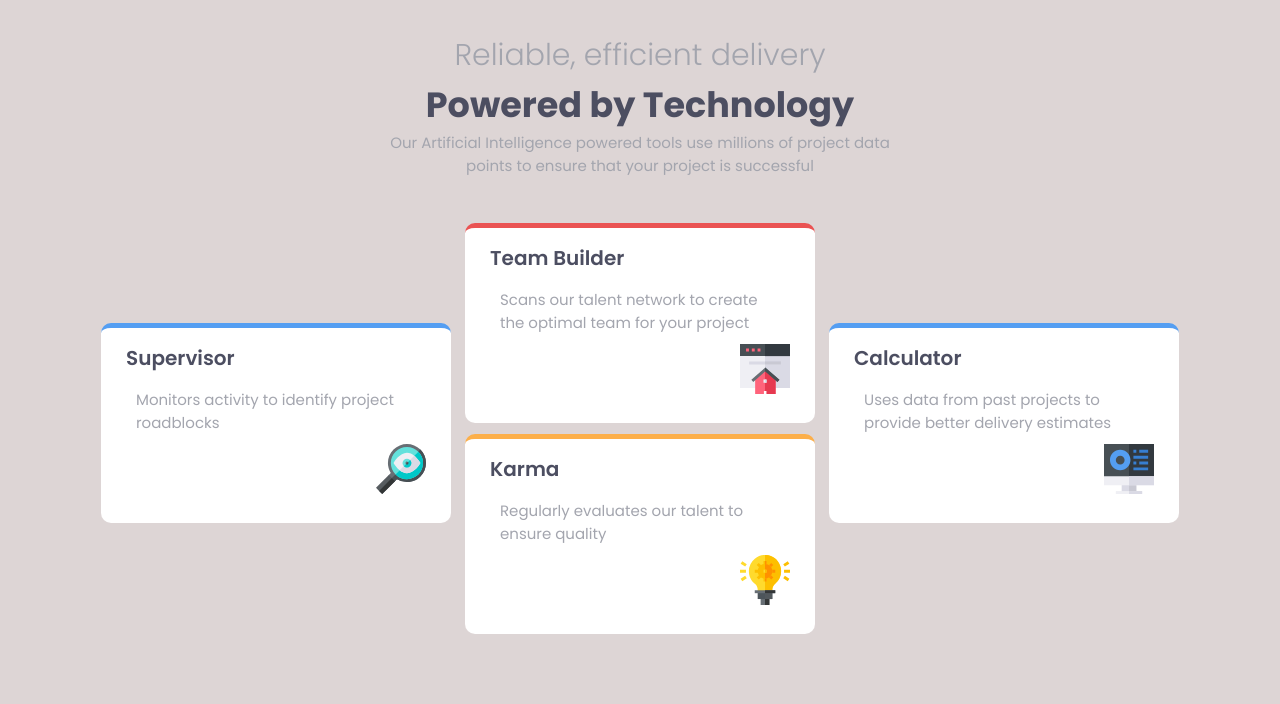
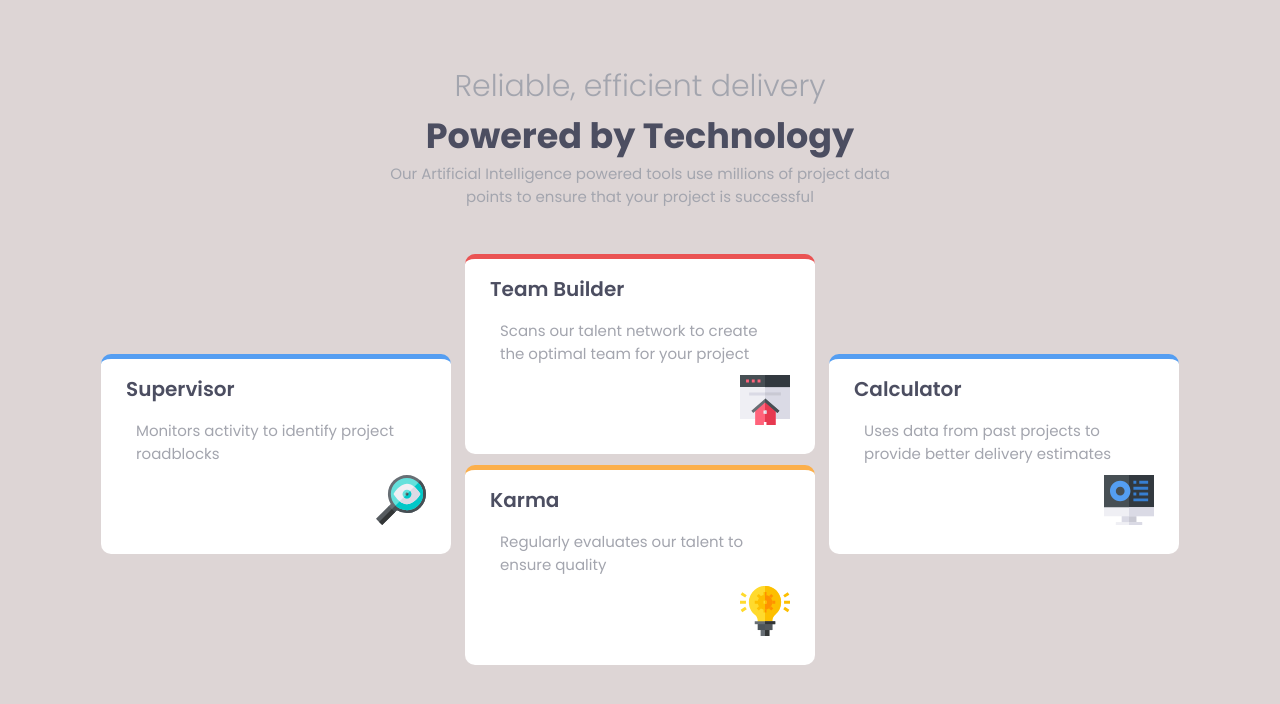
Before and after one commit to klopeq/Four-card-feature-section, a plain HTML site: page index.html in a window 1280 px wide. Drawn offline with Linux system fonts and the light colour scheme.

Commit message:
margin top to header

```diff
--- a/index.html
+++ b/index.html
@@ -10,7 +10,6 @@
     <title>Four card feature section</title>
 </head>
 <body>
-    <div class="box">
     <header>
         <h1>Reliable, efficient delivery</h1>
         <h2>Powered by Technology</h2>
@@ -50,6 +49,5 @@
 
         </div>
     </div>
-</div>
 </body>
 </html>
--- a/style.css
+++ b/style.css
@@ -23,15 +23,13 @@ body {
     font-size: 15px;
     background-color: var(--very-light-gray);
     overflow: hidden;
-    display: flex;
-    align-items: center;
-    justify-content: center;
 }
 
 header {
     margin: 20px;
     text-align: center;
     margin-bottom: 6rem;
+    margin-top: 4rem;
 }
 
 header h1 {
@@ -122,6 +120,7 @@ header p span {
     }
     header {
         margin-bottom: 1rem;
+        margin-top: 1rem;
     }
 
     header h1 {
```
